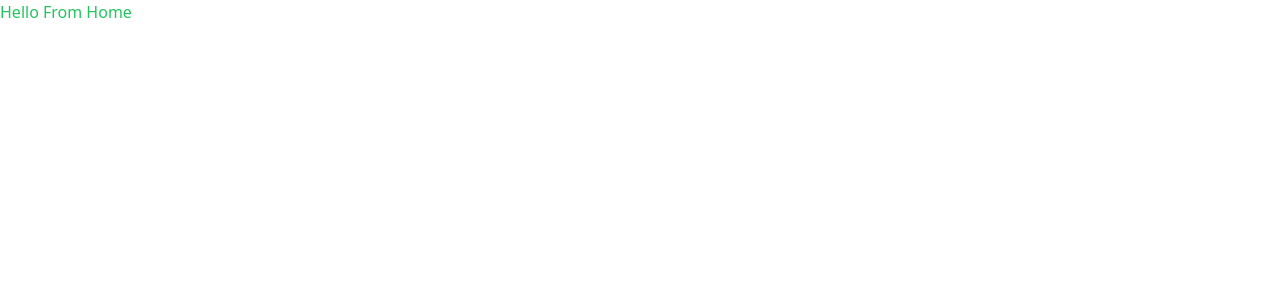
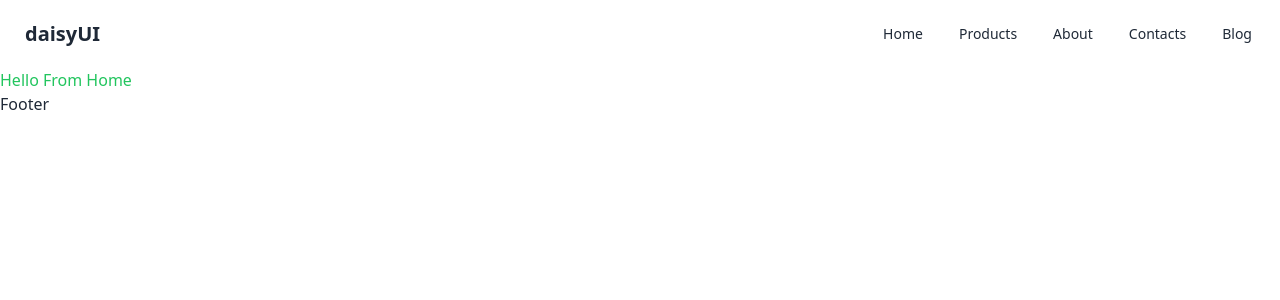
Before and after one commit to shaikat17/pinak, a React (Vite) app: page / in a window 1280 px wide. Shown: the top 300 px of the page. Built offline with nearby package versions, Linux system fonts and the light colour scheme.

Commit message:
Structured some folder and files and added navbar

```diff
--- a/index.html
+++ b/index.html
@@ -1,10 +1,10 @@
 <!DOCTYPE html>
-<html lang="en">
+<html data-theme="retro" lang="en">
   <head>
     <meta charset="UTF-8" />
     <link rel="icon" type="image/svg+xml" href="/vite.svg" />
     <meta name="viewport" content="width=device-width, initial-scale=1.0" />
-    <title>Vite + React</title>
+    <title>Pinak Idea Lab Private Ltd.</title>
   </head>
   <body>
     <div id="root"></div>
--- a/package.json
+++ b/package.json
@@ -14,6 +14,7 @@
     "match-sorter": "^6.3.1",
     "react": "^18.2.0",
     "react-dom": "^18.2.0",
+    "react-icons": "^4.9.0",
     "react-router-dom": "^6.13.0",
     "sort-by": "^1.2.0"
   },
--- /dev/null
+++ b/src/layouts/Main.jsx
@@ -0,0 +1,16 @@
+import { Outlet } from "react-router-dom";
+import Navbar from "../pages/Shared/Navbar";
+import Footer from "../pages/Shared/Footer";
+
+
+const Main = () => {
+    return (
+        <div className="max-w-screen-xl mx-auto">
+            <Navbar/>
+            <Outlet/>
+            <Footer/>
+        </div>
+    );
+};
+
+export default Main;
--- a/src/main.jsx
+++ b/src/main.jsx
@@ -4,7 +4,7 @@ import './index.css'
 import {
   RouterProvider,
 } from "react-router-dom";
-import { router } from './layouts/routes';
+import { router } from './Routes/routes';
 
 ReactDOM.createRoot(document.getElementById('root')).render(
   <React.StrictMode>
--- /dev/null
+++ b/src/pages/Shared/Footer.jsx
@@ -0,0 +1,10 @@
+
+const Footer = () => {
+    return (
+        <div>
+            Footer
+        </div>
+    );
+};
+
+export default Footer;
--- /dev/null
+++ b/src/pages/Shared/Navbar.jsx
@@ -0,0 +1,38 @@
+import { Link } from "react-router-dom";
+import { FiMenu } from "react-icons/fi";
+
+const Navbar = () => {
+    const menu = <>
+            <li><Link to='/'>Home</Link></li>
+            <li><Link to=''>Products</Link></li>
+            <li><Link to=''>About</Link></li>
+            <li><Link to=''>Contacts</Link></li>
+            <li><Link to=''>Blog</Link></li>
+    </>
+    return (
+        <div>
+            <div className="navbar bg-base-100">
+  <div className="navbar-start">
+    <a className="btn btn-ghost normal-case text-xl">daisyUI</a>
+  </div>
+  <div className="navbar-end bg-base-100">
+  <div className="dropdown dropdown-end">
+      <label tabIndex={0} className="btn btn-ghost lg:hidden">
+        <FiMenu className='text-2xl'/>
+      </label>
+      <ul tabIndex={0} className="menu menu-sm dropdown-content mt-3 p-2 gap-1 shadow bg-base-100 rounded-box w-52">
+        {menu}
+      </ul>
+    </div>
+  </div>
+  <div className="navbar-end hidden lg:flex">
+    <ul className="menu menu-horizontal px-1 gap-1">
+      {menu}
+    </ul>
+  </div>
+</div>
+        </div>
+    );
+};
+
+export default Navbar;
```
Also changed, not shown: src/Routes/routes.jsx (added, +16 -0 lines), src/layouts/routes.jsx (deleted, +0 -9 lines), src/pages/Home/Home.jsx (renamed from src/pages/Home.jsx), 1 other file (tests, documents, lock files or other folders).
